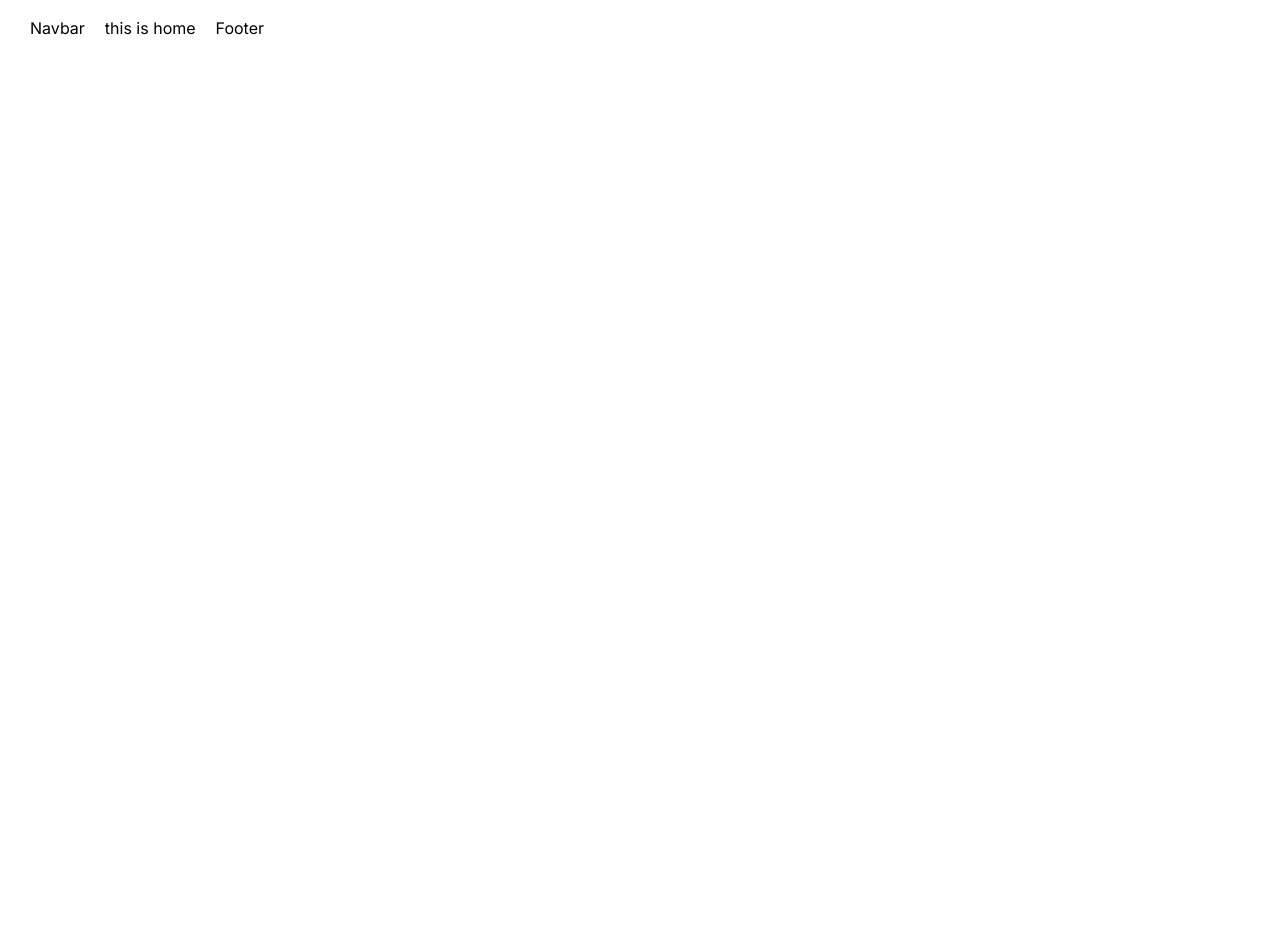
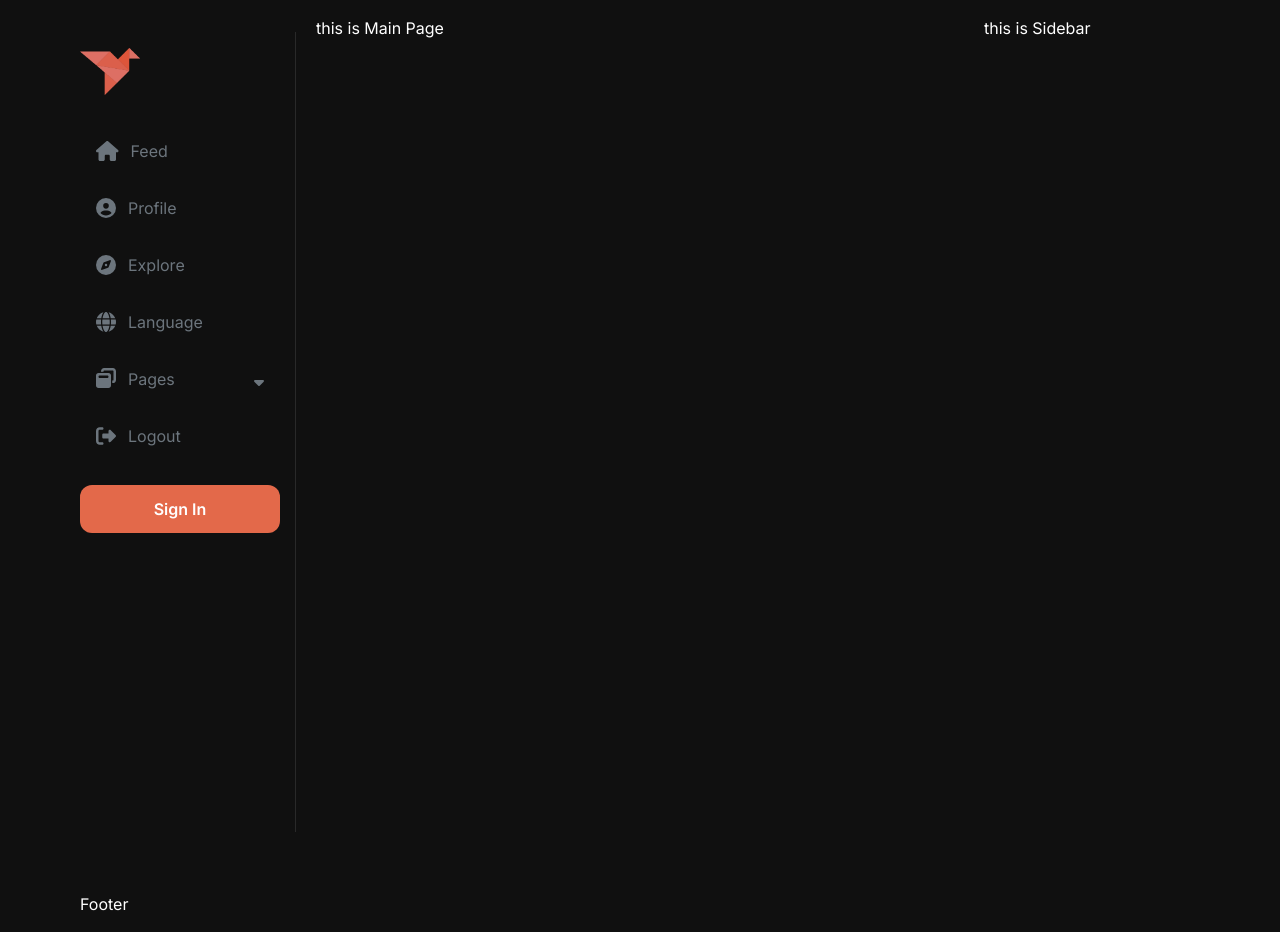
Before and after one commit to hajar1997/social-media-app, a Next.js app: page / in a window 1280 px wide. Before the commit the page ends 800 px from the top, so only its background shows below. Built offline with nearby package versions, Linux system fonts and the light colour scheme.

Commit message:
Navbar for destkop is done

```diff
--- a/app/layout.tsx
+++ b/app/layout.tsx
@@ -1,10 +1,12 @@
 import '../styles/reset.css';
 import '../styles/globals.css';
+import "@fortawesome/fontawesome-svg-core/styles.css";
+import { config } from '@fortawesome/fontawesome-svg-core';
 import type { Metadata } from 'next'
 import { Inter } from 'next/font/google'
-import { Footer, Navbar } from '@/components';
+import { Footer, Navbar, Sidebar } from '@/components';
 import styles from '../styles/styles.module.css'
-
+config.autoAddCss = false;
 const inter = Inter({
   subsets: ['latin']
 })
@@ -21,12 +23,11 @@ export default function RootLayout({
 }) {
   return (
     <html lang="en" className={inter.className}>
-      <body className="container mx-auto px-[30px] py-4">
-        <div className={styles.body}>
-          <Navbar />
-          {children}
-          <Footer />
-        </div>
+      <body className={`${styles.wrapper} container mx-auto px-[80px] py-4 bg-body text-white`}>
+        <Navbar />
+        {children}
+        <Sidebar />
+        <Footer />
       </body>
     </html>
   )
--- a/app/page.tsx
+++ b/app/page.tsx
@@ -1,9 +1,10 @@
-import Image from 'next/image'
+import Image from 'next/image';
+import styles from '../styles/styles.module.css';
 
 export default function Home() {
   return (
-    <div>
-      this is home
+    <div className={styles.main}>
+      this is Main Page
     </div>
   )
 }
--- a/components/Navbar/Navbar.tsx
+++ b/components/Navbar/Navbar.tsx
@@ -1,7 +1,99 @@
+'use client'
+import { useState } from 'react';
+import Link from 'next/link';
+import Image from 'next/image';
+import styles from '../../styles/styles.module.css';
+import { FontAwesomeIcon } from '@fortawesome/react-fontawesome';
+import { faHome, faCircleUser, faCompass, faRightFromBracket, faWindowRestore, faGlobe, faSortDown } from '@fortawesome/free-solid-svg-icons';
 
 const Navbar = () => {
+    const [open, setOpen] = useState(false);
+    const [clicked, setClicked] = useState(false);
+
     return (
-        <div>Navbar</div>
+        <>
+            <header className={`${styles.navbar} py-4 mt-4`}>
+                <nav>
+                    <div className='logo pb-4 mb-4'>
+                        <Link href="/">
+                            <Image
+                                src="/logo.png"
+                                width={60}
+                                height={60}
+                                alt='logo'
+                            />
+                        </Link>
+                    </div>
+                    <ul className='nav-wrapper flex flex-col gap-x-10'>
+                        <li>
+                            <Link href="" className='py-[12px] px-[16px] mb-[9px]'>
+                                <FontAwesomeIcon className='me-3 text-xl' icon={faHome} />
+                                <span>Feed</span>
+                            </Link></li>
+                        <li>
+                            <Link href="" className='py-[12px] px-[16px] mb-[9px]'>
+                                <FontAwesomeIcon className='me-3 text-xl' icon={faCircleUser} />
+                                <span>Profile</span>
+                            </Link>
+                        </li>
+                        <li>
+                            <Link href="" className='py-[12px] px-[16px] mb-[9px]'>
+                                <FontAwesomeIcon className='me-3 text-xl' icon={faCompass} />
+                                <span>Explore</span>
+                            </Link>
+                        </li>
+                        <li>
+                            <Link href="" className='py-[12px] px-[16px] mb-[9px]'>
+                                <FontAwesomeIcon className='me-3 text-xl' icon={faGlobe} />
+                                <span>Language</span>
+                            </Link>
+                        </li>
+                        <li>
+                            <Link href="" className='py-[12px] px-[16px] mb-[9px] justify-between' onClick={() => setOpen((prevOpen) => !prevOpen)}>
+                                <div>
+                                    <FontAwesomeIcon className='me-3 text-xl' icon={faWindowRestore} />
+                                    <span>Pages</span>
+                                </div>
+                                <FontAwesomeIcon icon={faSortDown} />
+                            </Link>
+                            {open ? (
+                                <div>
+                                    <ul>
+                                        <li>
+                                            <Link href="" className='py-[7px] px-[14px] sp-text' >Contact</Link>
+                                        </li>
+                                        <li>
+                                            <Link href="" className='py-[7px] px-[14px] sp-text'>
+                                                FAQ
+                                            </Link>
+                                        </li>
+                                        <li>
+                                            <Link href="" className='py-[7px] px-[14px] sp-text'>
+                                                404 Error
+                                            </Link>
+                                        </li>
+                                        <li>
+                                            <Link href="" className='py-[7px] px-[14px] sp-text'>
+                                                Edit Profile
+                                            </Link>
+                                        </li>
+                                    </ul>
+                                </div>
+                            ) : ("")}
+                        </li>
+                        <li>
+                            <Link href="" className='py-[12px] px-[16px] mb-[9px]'>
+                                <FontAwesomeIcon className='me-3 text-xl' icon={faRightFromBracket} />
+                                <span>Logout</span>
+                            </Link>
+                        </li>
+                    </ul>
+                </nav>
+                <div className='mt-4'>
+                    <button type='button' className={`${styles.sign_in_btn} rounded-xl font-semibold text-base py-3 px-4 w-full`}>Sign In</button>
+                </div>
+            </header>
+        </>
     )
 }
 
--- /dev/null
+++ b/components/Sidebar/Sidebar.tsx
@@ -0,0 +1,11 @@
+import styles from '../../styles/styles.module.css'
+
+const Sidebar = () => {
+    return (
+        <div className={styles.sidebar}>
+            this is Sidebar
+        </div>
+    )
+}
+
+export default Sidebar
--- a/components/index.ts
+++ b/components/index.ts
@@ -1,4 +1,5 @@
 import Navbar from "./Navbar/Navbar";
 import Footer from "./Footer/Footer";
+import Sidebar from "./Sidebar/Sidebar";
 
-export { Navbar, Footer };
+export { Navbar, Footer,Sidebar };
--- a/package.json
+++ b/package.json
@@ -9,6 +9,9 @@
     "lint": "next lint"
   },
   "dependencies": {
+    "@fortawesome/fontawesome-svg-core": "^6.4.2",
+    "@fortawesome/free-solid-svg-icons": "^6.4.2",
+    "@fortawesome/react-fontawesome": "^0.2.0",
     "@next/font": "^13.4.19",
     "@types/node": "20.5.6",
     "@types/react": "18.2.21",
--- a/styles/globals.css
+++ b/styles/globals.css
@@ -1,3 +1,25 @@
 @tailwind base;
 @tailwind components;
 @tailwind utilities;
+
+.bg-body {
+    background-color: #101010 !important;
+}
+
+.nav-wrapper li a {
+    border-radius: 11px;
+    display: flex;
+    align-items: center;
+    color: #6c757d;
+    transition: .2s ease-in-out;
+}
+
+.nav-wrapper li a:hover {
+    background-color: #1b1b1b;
+    color: #ececec;
+}
+
+.sp-text {
+    color: #ececec !important;
+    font-size: 13px !important;
+}
--- a/styles/styles.module.css
+++ b/styles/styles.module.css
@@ -1,5 +1,43 @@
-.body{
-    display: flex;
-    flex-direction: row;
+.wrapper {
+    display: grid;
+    grid-template-columns: 1fr 3fr 1fr;
     gap: 20px;
+    grid-template-rows: auto 1fr auto;
+    grid-template-areas:
+        "navbar main sidebar"
+        "navbar main sidebar"
+        "footer footer footer";
+    min-height: 100vh;
+    align-items: start;
 }
+
+
+.navbar {
+    position: sticky;
+    top: 20px;
+    height: 100vh;
+    grid-area: navbar;
+    border-right: 1px solid #292929;
+    padding-right: 15px;
+    margin-bottom: 40px;
+}
+
+.sidebar {
+    grid-area: sidebar;
+}
+
+
+.main {
+    grid-area: main;
+
+}
+
+.sign_in_btn {
+    background-color: #e3694a !important;
+}
+
+/* @media screen and (max-width:992px) {
+    .navbar{
+        display: none;
+    }
+} */
```
Also changed, not shown: public/logo.png (added), 1 other file (tests, documents, lock files or other folders).
